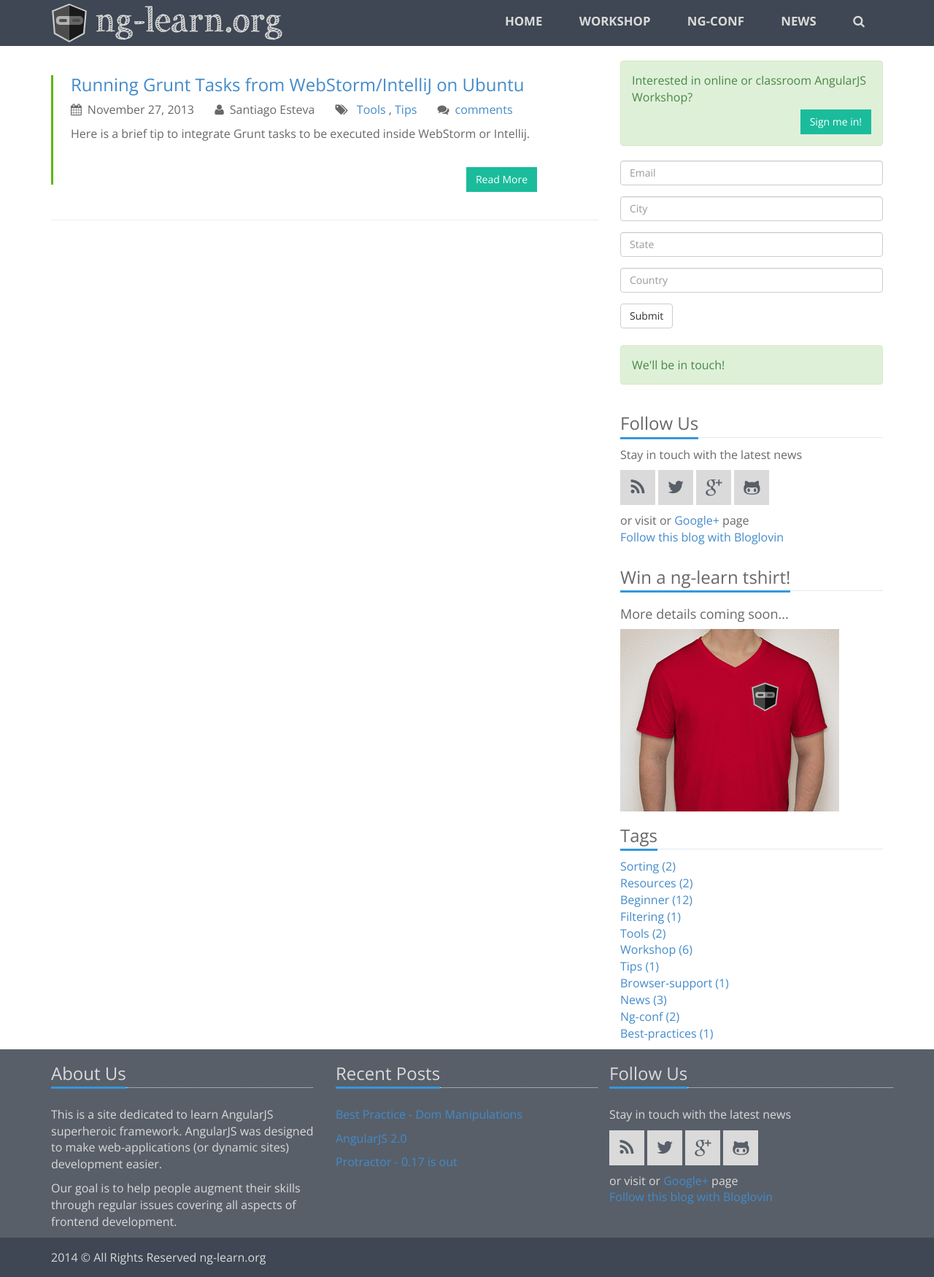
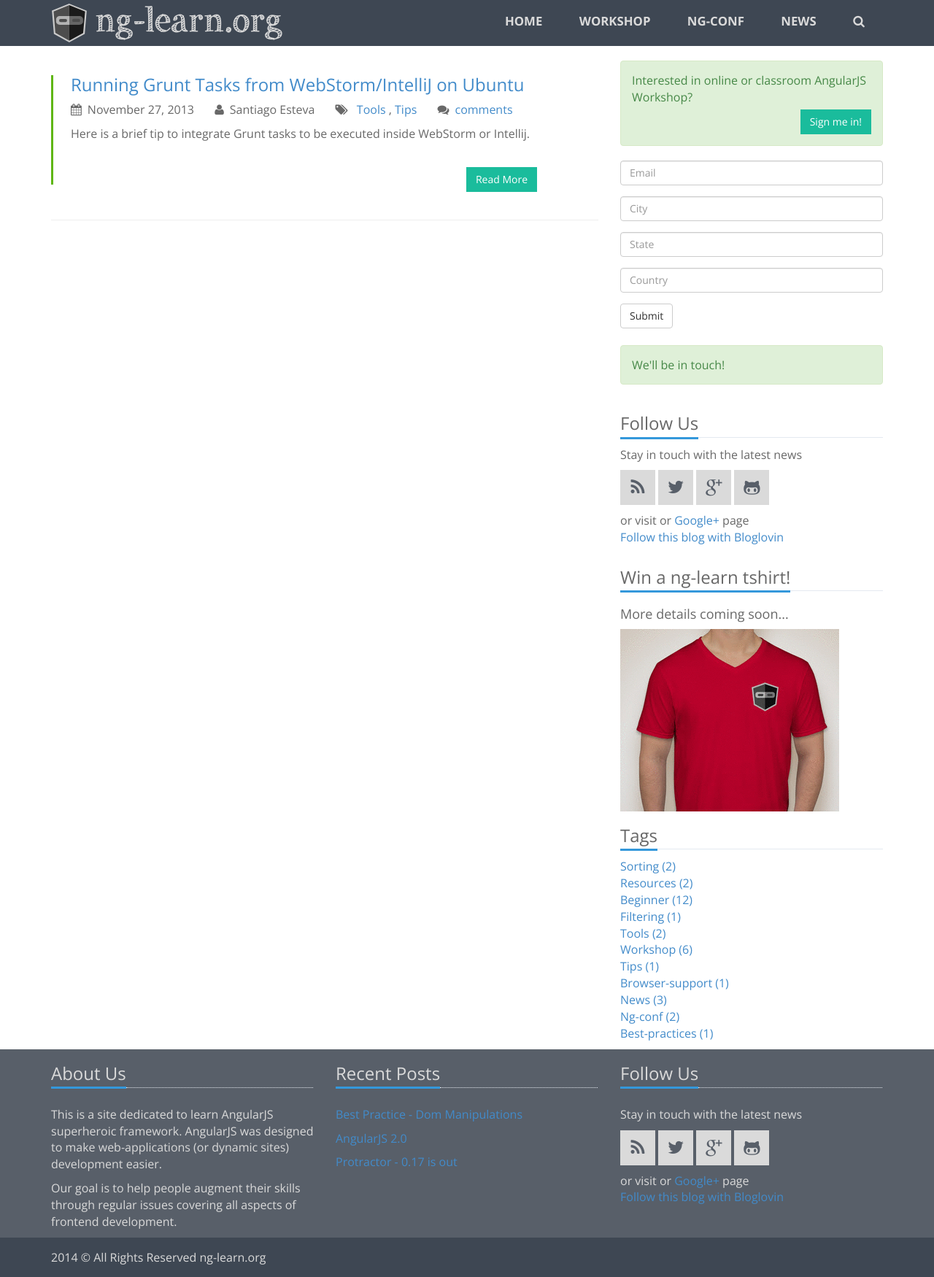
Before and after one commit to ng-learn-org/ng-learn-org.github.io, a Jekyll site: the page built from tags/tips.html, in a window 1280 px wide. Shown: the whole page at 73% size. Built offline with Jekyll 4.4.1, drawn with Linux system fonts in a browser that asks for light colours; nearby versions of some CDN libraries; comment, search, counter and statistics services are not loaded.

Commit message:
GON - Follow us section in footer aligned

```diff
--- a/_includes/footer.html
+++ b/_includes/footer.html
@@ -27,8 +27,10 @@
         <!-- /empty -->
 
         <!-- stay in touch -->
+        <div class="col-lg-4 col-md-4 col-sm-4 col-xs-12">
         {% include stayintouch.html %}
         <!-- /stay in touch -->
+        </div>
 
       </div>
     </div>
```
